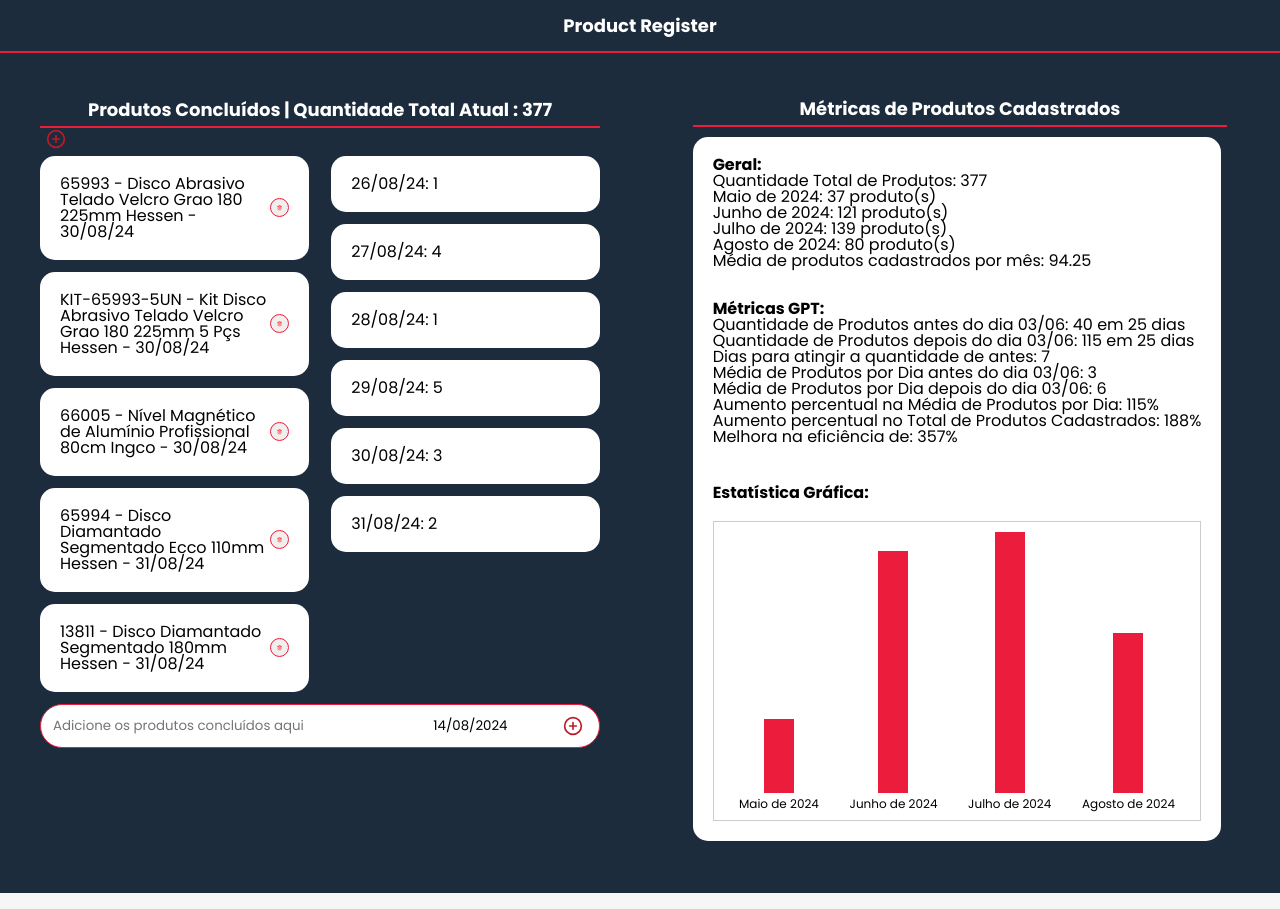
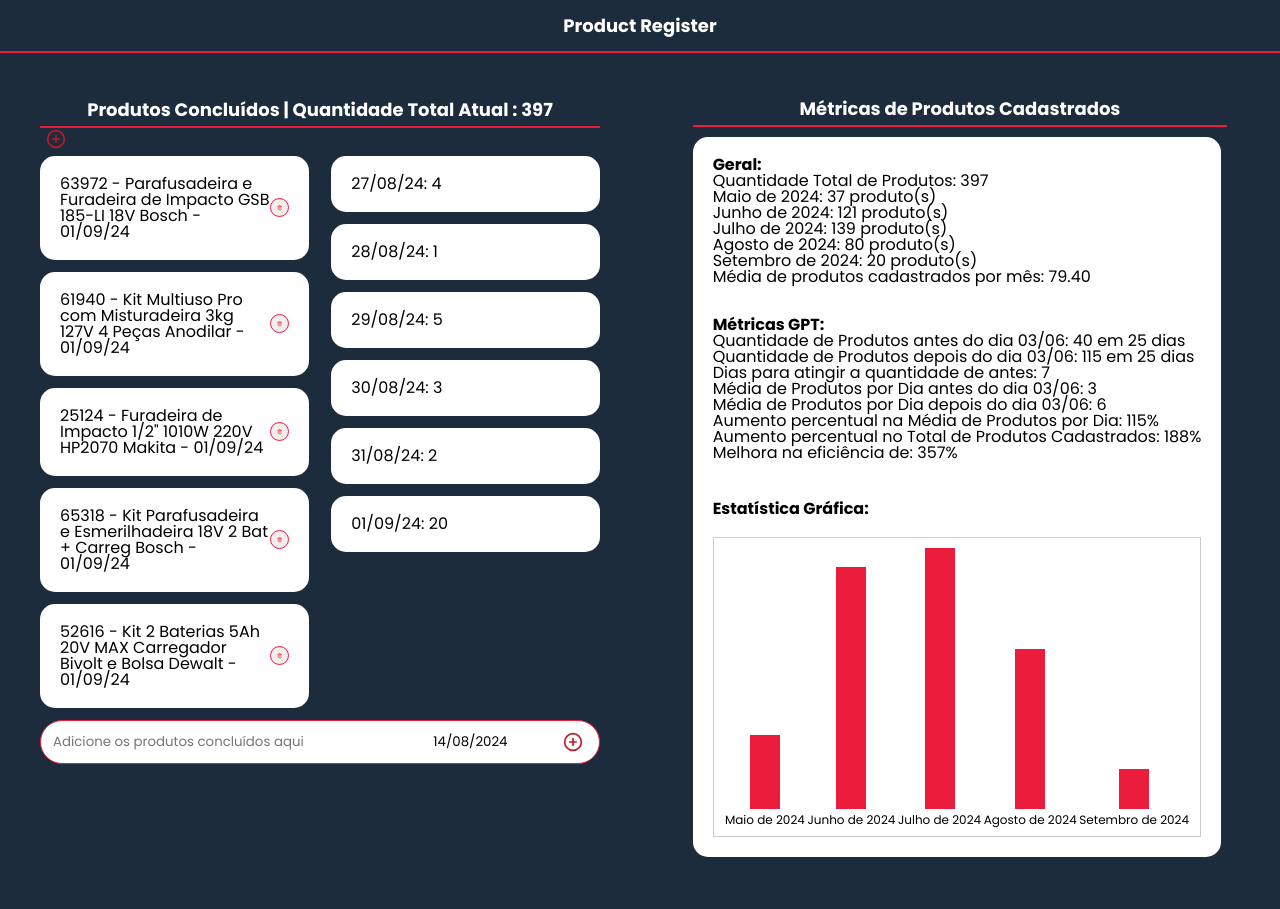
Before and after one commit to victoramattosc/productRegister, a React (Create React App) app: page / in a window 1280 px wide. Built offline with nearby package versions, Linux system fonts and the light colour scheme; a web font is replaced by a local one.

Commit message:
update 12/09

```diff
--- a/src/pages/Data/data.js
+++ b/src/pages/Data/data.js
@@ -376,4 +376,24 @@ export const data = [
     { produto: '66005 - Nível Magnético de Alumínio Profissional 80cm Ingco', data: '2024-08-30' },
     { produto: '65994 - Disco Diamantado Segmentado Ecco 110mm Hessen', data: '2024-08-31' },
     { produto: '13811 - Disco Diamantado Segmentado 180mm Hessen', data: '2024-08-31' },
+    { produto: '8605 - Piso Moeda Emborrachado Preto 50cm x 50cm x 3mm Celpan', data: '2024-09-01' },
+    { produto: '65864 - Lençol Piso Moeda Laminado Preto 1,20m x 2,0m Ibirá', data: '2024-09-01' },
+    { produto: '66016 - Ventilador Teto Elluz Tabaco/Cinza Inverter Bivolt Ventisol', data: '2024-09-01' },
+    { produto: '27172 - Gerador de Energia Manual à Gasolina 3,5kVA B4T-3500 Branco', data: '2024-09-01' },
+    { produto: '61500 - Tripé para Níveis a Laser 120cm Ingco', data: '2024-09-01' },
+    { produto: '61162 - Talha de Corrente Manual MTC 3,0T x 5,0m Menegotti', data: '2024-09-01' },
+    { produto: '62770 - Trena Laser WS8910 40m Wesco', data: '2024-09-01' },
+    { produto: '60959 - Chave Impacto 3/4" 950Nm 20V Max Sem Bateria Dewalt', data: '2024-09-01' },
+    { produto: '26926 - Lavadora Lava Jato 500lb Trifásico 5HP LJ 7000 Chiaperini', data: '2024-09-01' },
+    { produto: '25896 - Chave de Impacto 1/2" 20V Max XR Sem Bateria Dewalt', data: '2024-09-01' },
+    { produto: '65865 - Lençol Piso Grão de Arroz Laminado Preto 1,20m x 2,0m Ibirá', data: '2024-09-01' },
+    { produto: '61502 - Parafusadeira Impacto Sextavado 1/4" Ion-Litio 20V Ingco', data: '2024-09-01' },
+    { produto: '52536 - Kit Carregador Bivolt e Bateria 18V 3Ah Makita', data: '2024-09-01' },
+    { produto: '23777 - Bateria Íon-Lítio Max 18V LXT 5Ah Makita', data: '2024-09-01' },
+    { produto: '27178 - Gerador de Energia Manual à Gasolina 2,2kVA B4T-2500S Branco', data: '2024-09-01' },
+    { produto: '63972 - Parafusadeira e Furadeira de Impacto GSB 185-LI 18V Bosch', data: '2024-09-01' },
+    { produto: '61940 - Kit Multiuso Pro com Misturadeira 3kg 127V 4 Peças Anodilar', data: '2024-09-01' },
+    { produto: '25124 - Furadeira de Impacto 1/2" 1010W 220V HP2070 Makita', data: '2024-09-01' },
+    { produto: '65318 - Kit Parafusadeira e Esmerilhadeira 18V 2 Bat + Carreg Bosch', data: '2024-09-01' },
+    { produto: '52616 - Kit 2 Baterias 5Ah 20V MAX Carregador Bivolt e Bolsa Dewalt', data: '2024-09-01' },
 ];
```
